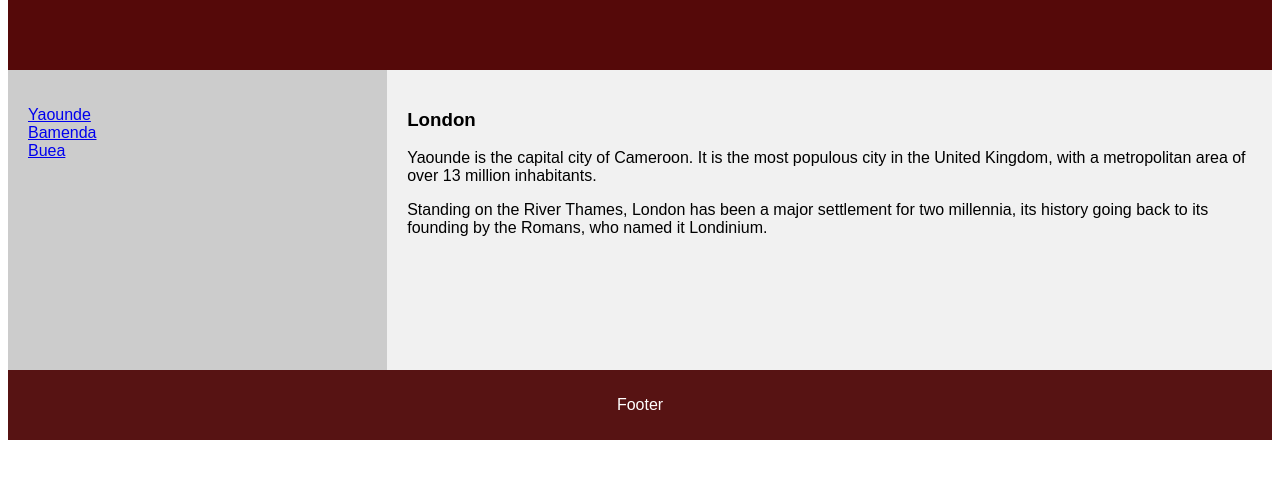
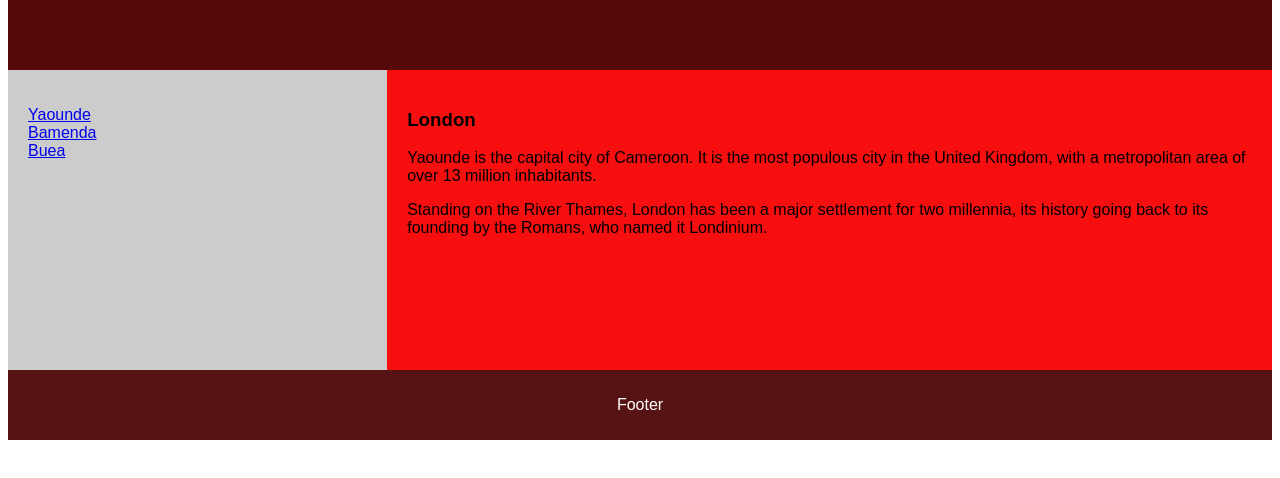
Before and after one commit to enangemma/Web-II, a plain HTML site: page index.html in a window 1280 px wide. Shown: the part 274-752 px from the top of the page. Drawn offline with Linux system fonts and the light colour scheme.

Commit message:
changed article background color

```diff
--- a/style.css
+++ b/style.css
@@ -34,7 +34,7 @@
     float: left;
     padding: 20px;
     width: 70%;
-    background-color: #f1f1f1;
+    background-color: #f70e0e;
     height: 300px; /* only for demonstration, should be removed */
   }
 
```
